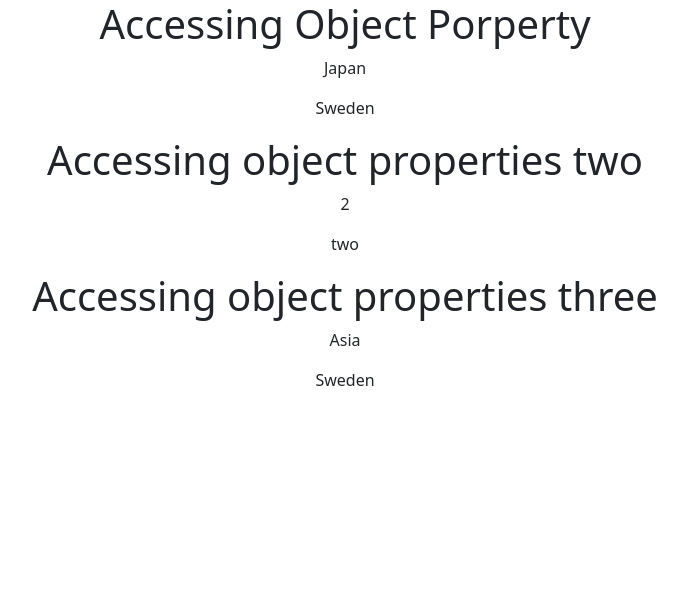
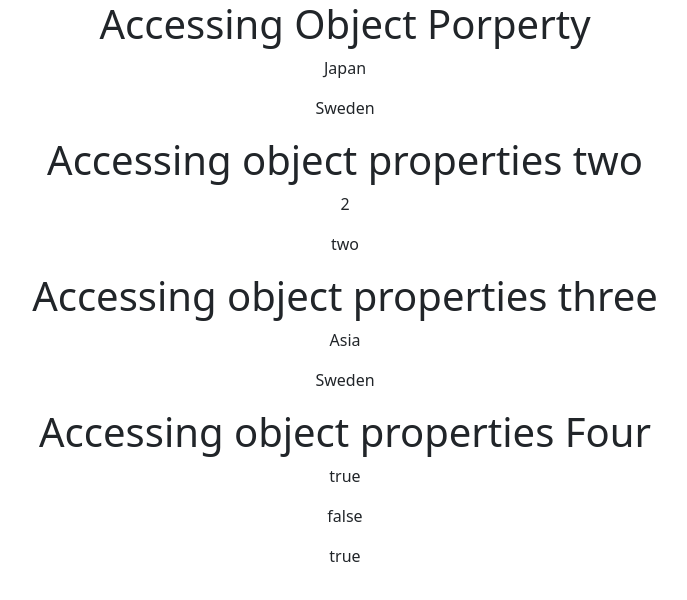
Before and after one commit to vinothsmart/react-redux-dashboard, a React (Create React App) app: page /jsc/objects in a window 1280 px wide. Shown: the top 600 px of the page, without its empty margins (295-982 px from the left). Built offline with nearby package versions, Linux system fonts and the light colour scheme.

Commit message:
Obj Key Property

```diff
--- a/src/components/pages/JsChallange/Objects.js
+++ b/src/components/pages/JsChallange/Objects.js
@@ -4,6 +4,15 @@ const Objects = () => {
   const accessObjectProp = (obj) => obj.country;
   const accessObjectofTwo = (obj) => obj["prop-2"];
   const accessObjectThree = (obj, key) => obj[key];
+  //   const accessObjectofFour = (obj, key) => {
+  //     // check if the key is in the object
+  //     if (obj.hasOwnProperty(key)) {
+  //       return "true";
+  //     }
+  //     return "false";
+  //   };
+  // another method
+  const accessObjectofFour = (obj, key) => (key in obj ? "true" : "false");
   return (
     <div>
       <center>
@@ -16,7 +25,6 @@ const Objects = () => {
         <p>{accessObjectofTwo({ one: 1, "prop-2": 2 })}</p>
         <p>{accessObjectofTwo({ "prop-2": "two", prop: "test" })}</p>
       </center>
-
       <center>
         <h1>Accessing object properties three</h1>
         <p>
@@ -32,6 +40,12 @@ const Objects = () => {
           )}
         </p>
       </center>
+      <center>
+        <h1>Accessing object properties Four</h1>
+        <p>{accessObjectofFour({ a: 1, b: 2, c: 3 }, "b")}</p>
+        <p>{accessObjectofFour({ x: "a", y: "b", z: "c" }, "a")}</p>
+        <p>{accessObjectofFour({ x: "a", y: "b", z: undefined }, "z")}</p>
+      </center>
     </div>
   );
 };
```
